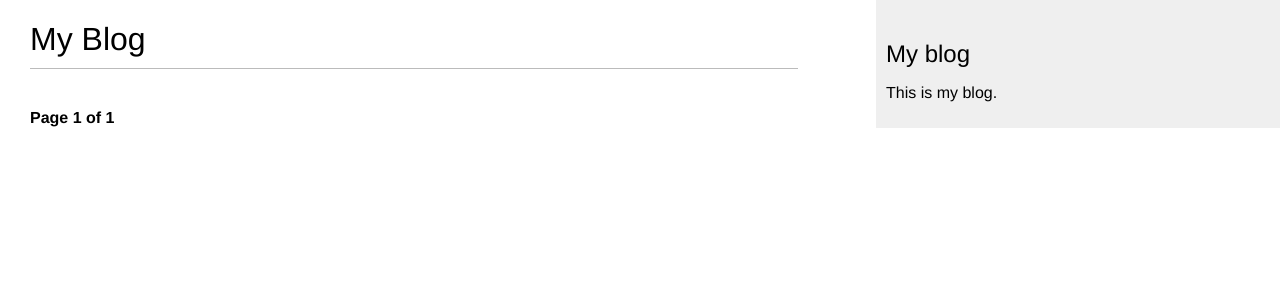
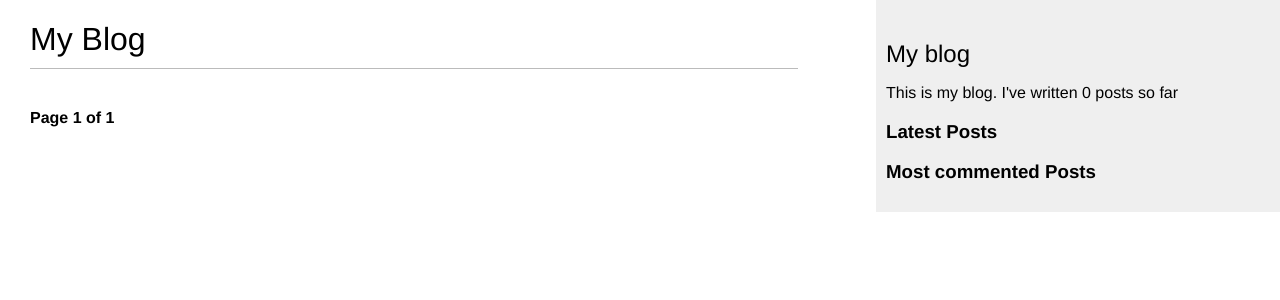
Before and after one commit to holabayor/blog_app, a Django app: page /blog/ in a window 1280 px wide. Shown: the top 300 px of the page. Run offline with Django 4.2, Linux system fonts and the light colour scheme; data that the repository does not hold is empty.

Commit message:
more changes

```diff
--- a/mysite/blog/templates/blog/base.html
+++ b/mysite/blog/templates/blog/base.html
@@ -1,3 +1,4 @@
+{% load blog_tags %}
 {% load static %}
 <!DOCTYPE html>
 <html>
@@ -9,7 +10,20 @@
     <div id="content">{% block content %} {% endblock %}</div>
     <div id="sidebar">
       <h2>My blog</h2>
-      <p>This is my blog.</p>
+      <p>This is my blog.
+      I've written {% total_posts %} posts so far
+    </p>
+    <h3>Latest Posts</h3>
+    {% show_latest_posts 3 %}
+    <h3>Most commented Posts</h3>
+    {% get_most_commented_posts as most_commented_posts %}
+    <ul>
+      {% for post in most_commented_posts %}
+        <li>
+          <a href="{{ post.get_absolute_url }}">{{post.title}}</a>
+        </li>
+      {% endfor %}
+    </ul>
     </div>
   </body>
 </html>
--- /dev/null
+++ b/mysite/blog/templates/blog/post/latest_posts.html
@@ -0,0 +1,7 @@
+<ul>
+    {% for post in latest_posts %}
+        <li>
+            <a href="{{ post.get_absolute_url }}">{{ post.title }}</a>
+        </li>
+    {% endfor %}
+</ul>
--- /dev/null
+++ b/mysite/blog/templatetags/blog_tags.py
@@ -0,0 +1,28 @@
+from django import template
+from ..models import Post
+from django.db.models import Count
+from django.utils.safestring import mark_safe
+import markdown
+
+register = template.Library()
+
+
+@register.simple_tag
+def total_posts():
+    return Post.published.count()
+
+
+@register.inclusion_tag('blog/post/latest_posts.html')
+def show_latest_posts(count=5):
+    latest_posts = Post.published.order_by("-publish")[:count]
+    return {"latest_posts": latest_posts}
+
+
+@register.simple_tag
+def get_most_commented_posts(count=5):
+    return Post.published.annotate(total_comments=Count("comments")).order_by("-total_comments")[:count]
+
+
+@register.filter
+def markdown_format(text):
+    return mark_safe(markdown.markdown(text))
```
Also changed, not shown: mysite/blog/templatetags/__init__.py (added).
